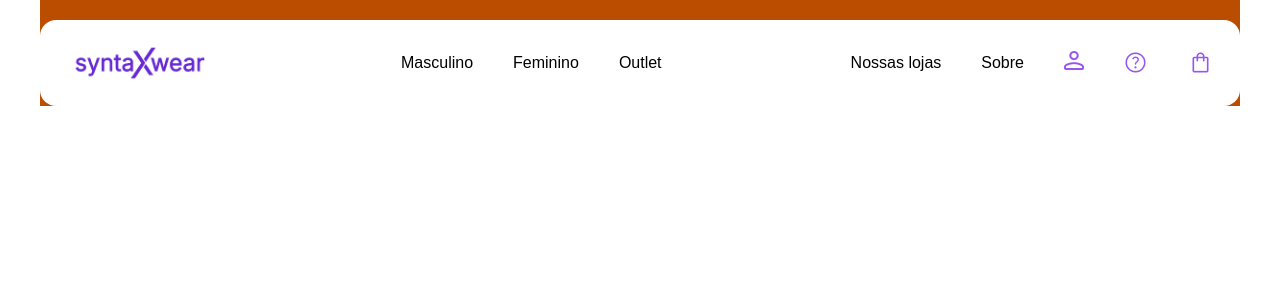
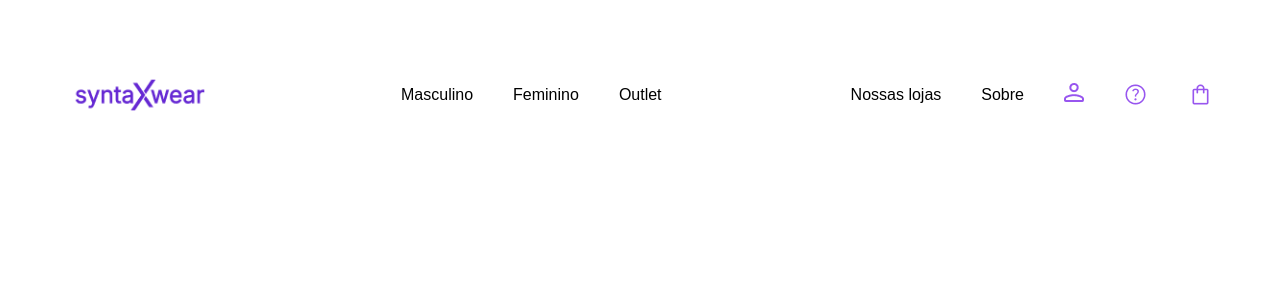
Before and after one commit to pablotq/syntax-wear-app, a React (Vite) app: page / in a window 1280 px wide. Shown: the top 300 px of the page. Built offline with nearby package versions, Linux system fonts and the light colour scheme; a web font is replaced by a local one.

Commit message:
ajustes no tamanho e no espaçamento do Header

```diff
--- a/src/components/Header/index.tsx
+++ b/src/components/Header/index.tsx
@@ -6,8 +6,8 @@ import IconsCart from '@/assets/images/icon-cart.png';
 export const Header = () => {
   return (
     <div className="relative">
-      <header className="fixed bg-amber-700 top-0 left-0 right-0 z-10 mx-10">
-        <div className='bg-white max-w-330 mx-auto flex justify-between items-center py-5 px-7 rounded-2xl mt-5'>
+      <header className="fixed top-10 left-0 right-0 z-10 mx-10">
+        <div className='bg-white max-w-330 mx-auto flex justify-between items-center py-3 px-7 rounded-2xl mt-5'>
           <img src={Logo} alt="Logo SyntaxWear"
           className='w-32 md:w-36'/>
 
```
